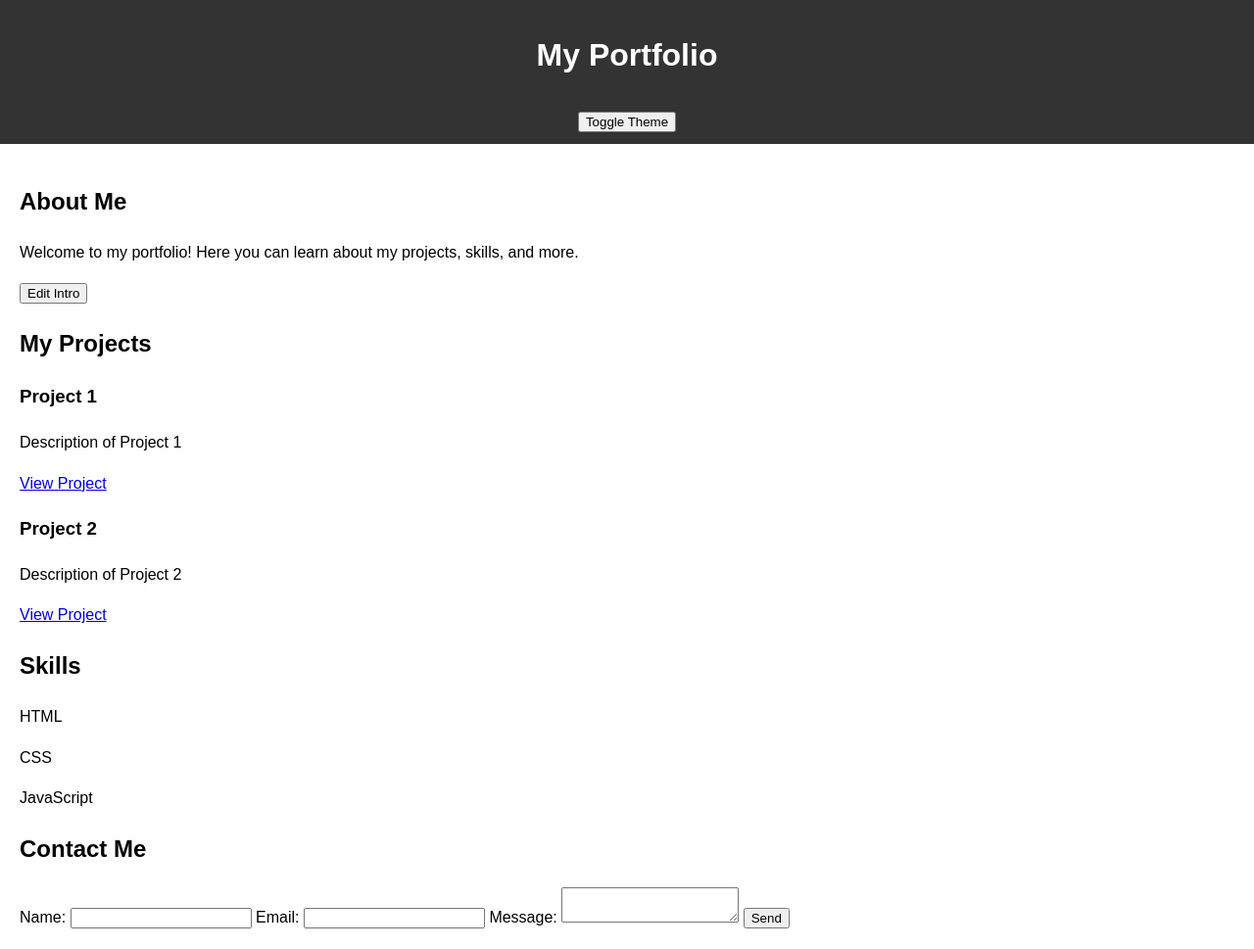
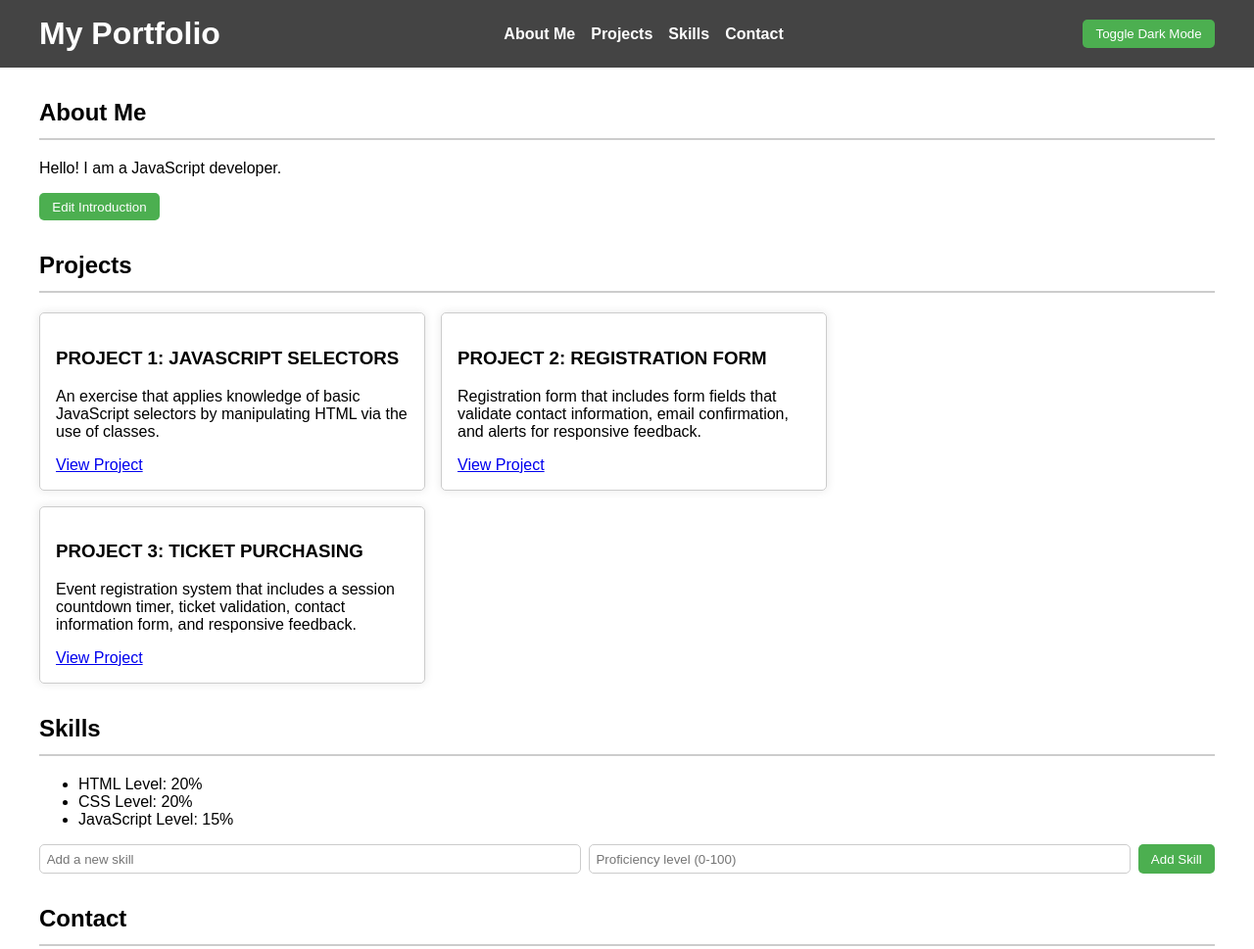
Before and after one commit to jokliew/cmst388, a plain HTML site: page project4/index.html in a window 1280 px wide. Shown: the top 969 px of the page at 98% size. Drawn offline with Linux system fonts and the light colour scheme.

Commit message:
insert links and final touches

```diff
--- /dev/null
+++ b/index.html
@@ -0,0 +1,43 @@
+<!DOCTYPE html>
+<html lang="en">
+<head>
+    <meta charset="UTF-8">
+    <meta name="viewport" content="width=device-width, initial-scale=1.0">
+    <title>Student Portfolio</title>
+    <link rel="stylesheet" href="style.css">
+</head>
+<body>
+    <header>
+        <h1>My Portfolio</h1>
+        <button id="themeToggleButton">Toggle Theme</button>
+    </header>
+    <main>
+        <section id="intro">
+            <h2>About Me</h2>
+            <p id="introText">Welcome to my portfolio! Here you can learn about my projects, skills, and more.</p>
+            <button id="editIntroButton">Edit Intro</button>
+        </section>
+        <section id="projects">
+            <h2>My Projects</h2>
+            <div id="projectsContainer"></div>
+        </section>
+        <section id="skills">
+            <h2>Skills</h2>
+            <div id="skillsContainer"></div>
+        </section>
+        <section id="contact">
+            <h2>Contact Me</h2>
+            <form id="contactForm">
+                <label for="name">Name:</label>
+                <input type="text" id="name" required>
+                <label for="email">Email:</label>
+                <input type="email" id="email" required>
+                <label for="message">Message:</label>
+                <textarea id="message" required></textarea>
+                <button type="submit">Send</button>
+            </form>
+        </section>
+    </main>
+    <script src="project4.js"></script>
+</body>
+</html>
--- a/project4/project4.js
+++ b/project4.js
@@ -1,13 +1,16 @@
-// PART 1: SETUP VARIABLES
+// PART 1: DOM ELEMENT REFERENCES
 const introText = document.getElementById('introText');
 const editIntroButton = document.getElementById('editIntroButton');
 const projectsContainer = document.getElementById('projectsContainer');
 const skillsContainer = document.getElementById('skillsContainer');
+const addSkillButton = document.getElementById('addSkillButton');
+const newSkillInput = document.getElementById('newSkillInput');
+const skillLevelInput = document.getElementById('skillLevelInput');
 const themeToggleButton = document.getElementById('themeToggleButton');
 const contactForm = document.getElementById('contactForm');
 const body = document.body;
 
-// PART 2: IMPLEMENT DYNAMIC PROJECTS AND SKILLS
+// PART 2: DATA FOR PROJECTS AND SKILLS
 const projects = [
     { title: 'Project 1', description: 'Description of Project 1', link: '#' },
     { title: 'Project 2', description: 'Description of Project 2', link: '#' }
@@ -19,20 +22,18 @@ const skills = [
     { name: 'JavaScript', level: 75 }
 ];
 
-function displayProjects() {
-    projects.forEach(project => {
+// PART 3: HELPER FUNCTIONS
+function createProjectElement(project) {
     const projectDiv = document.createElement('div');
     projectDiv.innerHTML = `
         <h3>${project.title}</h3>
         <p>${project.description}</p>
         <a href="${project.link}" target="_blank">View Project</a>
     `;
-        projectsContainer.appendChild(projectDiv);
-    });
+    return projectDiv;
 }
 
-function displaySkills() {
-    skills.forEach(skill => {
+function createSkillElement(skill) {
     const skillDiv = document.createElement('div');
     skillDiv.innerHTML = `
         <p>${skill.name}</p>
@@ -40,27 +41,41 @@ function displaySkills() {
             <div class="progress-bar" style="width: ${skill.level}%"></div>
         </div>
     `;
-        skillsContainer.appendChild(skillDiv);
+    return skillDiv;
+}
+
+function loadProjects() {
+    projects.forEach(project => {
+        projectsContainer.appendChild(createProjectElement(project));
     });
 }
 
-displayProjects();
-displaySkills();
+function loadSkills() {
+    skills.forEach(skill => {
+        skillsContainer.appendChild(createSkillElement(skill));
+    });
+}
 
-// PART 3: IMPLEMENT INTRO TEXT EDITING
+function updateIntroText(newText) {
+    introText.textContent = newText;
+    localStorage.setItem('introText', newText);
+}
+
+function applySavedTheme() {
+    const savedTheme = localStorage.getItem('theme');
+    if (savedTheme === 'dark') {
+        body.classList.add('dark-mode');
+    }
+}
+
+// PART 4: EVENT LISTENERS
 editIntroButton.addEventListener('click', () => {
     const newText = prompt('Edit your intro:', introText.textContent);
     if (newText) {
-        introText.textContent = newText;
-        localStorage.setItem('introText', newText);
+        updateIntroText(newText);
     }
 });
 
-if (localStorage.getItem('introText')) {
-    introText.textContent = localStorage.getItem('introText');
-}
-
-// PART 4: IMPLEMENT CONTACT FORM FUNCTIONALITY
 contactForm.addEventListener('submit', async (event) => {
     event.preventDefault();
     const formData = {
@@ -86,15 +101,17 @@ contactForm.addEventListener('submit', async (event) => {
     }
 });
 
-// PART 5: IMPLEMENT THEME TOGGLE
 themeToggleButton.addEventListener('click', () => {
     body.classList.toggle('dark-mode');
     localStorage.setItem('theme', body.classList.contains('dark-mode') ? 'dark' : 'light');
 });
 
-(function applySavedTheme() {
-    const savedTheme = localStorage.getItem('theme');
-    if (savedTheme === 'dark') {
-        body.classList.add('dark-mode');
+// PART 5: INITIALIZATION
+(function initializePage() {
+    if (localStorage.getItem('introText')) {
+        introText.textContent = localStorage.getItem('introText');
     }
+    applySavedTheme();
+    loadProjects();
+    loadSkills();
 })();
--- /dev/null
+++ b/project4/css/style.css
@@ -0,0 +1,180 @@
+/* Base Styles */
+body {
+    font-family: 'Arial', sans-serif;
+    margin: 0;
+    padding: 0;
+    background-color: white;
+    color: black;
+    transition: background-color 0.3s, color 0.3s;
+}
+
+body.dark-mode {
+    background-color: #333;
+    color: white;
+}
+
+header {
+    background-color: #444;
+    color: white;
+    padding: 1em 0;
+    margin-bottom: 2em;
+}
+
+body.dark-mode header {
+    background-color: #222;
+}
+
+header .container {
+    display: flex;
+    justify-content: space-between;
+    align-items: center;
+    max-width: 1200px;
+    margin: 0 auto;
+    padding: 0 1em;
+}
+
+header h1 {
+    margin: 0;
+}
+
+nav ul {
+    list-style: none;
+    padding: 0;
+    margin: 0;
+    display: flex;
+}
+
+nav ul li {
+    margin-right: 1em;
+}
+
+nav ul li a {
+    color: white;
+    text-decoration: none;
+    font-weight: bold;
+}
+
+body.dark-mode nav ul li a {
+    color: #ddd;
+}
+
+.container {
+    max-width: 1200px;
+    margin: 0 auto;
+    padding: 0 1em;
+}
+
+section {
+    margin: 2em 0;
+}
+
+h2 {
+    border-bottom: 2px solid #ccc;
+    padding-bottom: 0.5em;
+}
+
+button {
+    background-color: #4CAF50;
+    color: white;
+    border: none;
+    padding: 0.5em 1em;
+    cursor: pointer;
+    border-radius: 5px;
+    transition: background-color 0.3s;
+}
+
+button:hover {
+    background-color: #45a049;
+}
+
+button:disabled {
+    background-color: #ccc;
+    cursor: not-allowed;
+}
+
+/* Project Styles */
+#project-list {
+    display: flex;
+    flex-wrap: wrap;
+    gap: 1em;
+}
+
+.project-card {
+    border: 1px solid #ccc;
+    border-radius: 5px;
+    padding: 1em;
+    width: 100%;
+    max-width: 30%;
+    box-shadow: 0 0 10px rgba(0, 0, 0, 0.1);
+    transition: transform 0.3s, box-shadow 0.3s;
+}
+
+body.dark-mode .project-card {
+    border-color: #555;
+    background-color: #444;
+}
+
+.project-card:hover {
+    transform: translateY(-5px);
+    box-shadow: 0 10px 20px rgba(0, 0, 0, 0.2);
+}
+
+/* Skill Styles */
+.skill-inputs {
+    display: flex;
+    gap: 0.5em;
+    margin: 1em 0;
+}
+
+.skill-inputs input {
+    flex: 1;
+    padding: 0.5em;
+    border: 1px solid #ccc;
+    border-radius: 5px;
+}
+
+.skill-inputs button {
+    flex-shrink: 0;
+}
+
+.skill-bar {
+    background-color: #ddd;
+    border-radius: 5px;
+    overflow: hidden;
+    margin: 0.5em 0;
+}
+
+.skill-bar-fill {
+    background-color: #4caf50;
+    height: 20px;
+    width: 0;
+    border-radius: 5px;
+    transition: width 0.3s;
+}
+
+body.dark-mode .skill-bar-fill {
+    background-color: #76c7c0;
+}
+
+/* Contact Form Styles */
+form {
+    display: flex;
+    flex-direction: column;
+}
+
+form label {
+    margin-top: 0.5em;
+}
+
+form input,
+form textarea {
+    padding: 0.5em;
+    border: 1px solid #ccc;
+    border-radius: 5px;
+    margin-top: 0.2em;
+}
+
+form button {
+    align-self: flex-start;
+    margin-top: 1em;
+}
--- a/project4/index.html
+++ b/project4/index.html
@@ -4,40 +4,55 @@
     <meta charset="UTF-8">
     <meta name="viewport" content="width=device-width, initial-scale=1.0">
     <title>Student Portfolio</title>
-    <link rel="stylesheet" href="style.css">
+    <link rel="stylesheet" href="css/style.css">
 </head>
 <body>
     <header>
-        <h1>My Portfolio</h1>
-        <button id="themeToggleButton">Toggle Theme</button>
+        <div class="container">
+            <h1>My Portfolio</h1>
+            <nav>
+                <ul>
+                    <li><a href="#about">About Me</a></li>
+                    <li><a href="#projects">Projects</a></li>
+                    <li><a href="#skills">Skills</a></li>
+                    <li><a href="#contact">Contact</a></li>
+                </ul>
+            </nav>
+            <button id="theme-toggle">Toggle Dark Mode</button>
+        </div>
     </header>
-    <main>
-        <section id="intro">
+    <main class="container">
+        <section id="about">
             <h2>About Me</h2>
-            <p id="introText">Welcome to my portfolio! Here you can learn about my projects, skills, and more.</p>
-            <button id="editIntroButton">Edit Intro</button>
+            <p id="introduction">Hello! I am a JavaScript developer.</p>
+            <button id="edit-intro">Edit Introduction</button>
         </section>
         <section id="projects">
-            <h2>My Projects</h2>
-            <div id="projectsContainer"></div>
+            <h2>Projects</h2>
+            <div id="project-list" class="grid"></div>
         </section>
         <section id="skills">
             <h2>Skills</h2>
-            <div id="skillsContainer"></div>
+            <ul id="skill-list"></ul>
+            <div class="skill-inputs">
+                <input type="text" id="new-skill" placeholder="Add a new skill">
+                <input type="number" id="skill-level" placeholder="Proficiency level (0-100)">
+                <button id="add-skill">Add Skill</button>
+            </div>
         </section>
         <section id="contact">
-            <h2>Contact Me</h2>
-            <form id="contactForm">
+            <h2>Contact</h2>
+            <form id="contact-form">
                 <label for="name">Name:</label>
-                <input type="text" id="name" required>
+                <input type="text" id="name" name="name" required>
                 <label for="email">Email:</label>
-                <input type="email" id="email" required>
+                <input type="email" id="email" name="email" required>
                 <label for="message">Message:</label>
-                <textarea id="message" required></textarea>
+                <textarea id="message" name="message" required></textarea>
                 <button type="submit">Send</button>
             </form>
         </section>
     </main>
-    <script src="project4.js"></script>
+    <script src="js/project4.js"></script>
 </body>
 </html>
--- /dev/null
+++ b/project4/js/project4.js
@@ -0,0 +1,164 @@
+document.addEventListener('DOMContentLoaded', () => {
+    /* PART 1: SETUP VARIABLES
+    --------------------------------------------------
+    */
+
+    // TODO: Get the elements from the DOM and store them in variables. Include the following elements:
+    // - introduction
+    // - editIntroButton
+    // - projectList
+    // - skillList
+    // - addSkillButton
+    // - newSkillInput
+    // - skillLevelInput
+    // - contactForm
+    // - themeToggleButton
+    // - body
+    const introText = document.getElementById('introduction');
+    const editIntroButton = document.getElementById('edit-intro');
+    // const projectsContainer = document.getElementById('projectsContainer');
+    const projectList = document.getElementById('project-list');
+    // const skillsContainer = document.getElementById('skillsContainer');
+    const skillList = document.getElementById('skill-list');
+    const addSkillButton = document.getElementById('add-skill');
+    const newSkillInput = document.getElementById('new-skill');
+    const skillLevelInput = document.getElementById('skill-level');
+    const themeToggleButton = document.getElementById('theme-toggle');
+    const contactForm = document.getElementById('contact-form');
+    const body = document.body;
+
+    /* PART 2: IMPLEMENT DYNAMIC PROJECTS AND SKILLS
+    --------------------------------------------------
+    */
+
+    const projects = [
+        // TODO: Add projects here by defining objects with title, description, and link properties
+        // Example: { title: 'Project 1', description: 'Description of project 1', link: '#'}
+
+        { title: 'PROJECT 1: JAVASCRIPT SELECTORS', description: 'An exercise that applies knowledge of basic JavaScript selectors by manipulating HTML via the use of classes.', link: 'https://cmst388-jocampo9.azurewebsites.net/project1/' },
+        { title: 'PROJECT 2: REGISTRATION FORM', description: 'Registration form that includes form fields that validate contact information, email confirmation, and alerts for responsive feedback.', link: 'https://cmst388-jocampo9.azurewebsites.net/project2/' },
+        { title: 'PROJECT 3: TICKET PURCHASING', description: 'Event registration system that includes a session countdown timer, ticket validation, contact information form, and responsive feedback.', link: 'https://cmst388-jocampo9.azurewebsites.net/project3/event_registration.html' }
+
+    ];
+
+    const skills = [
+        // TODO: Add skills here by defining objects with name and level properties
+        { name: 'HTML', level: 20 },
+        { name: 'CSS', level: 20 },
+        { name: 'JavaScript', level: 15 }
+    ];
+
+    function createProjectElement(project) {
+        const projectCard = document.createElement('div');
+        projectCard.className = 'project-card';
+        projectCard.innerHTML = `
+            <h3>${project.title}</h3>
+            <p>${project.description}</p>
+            <a href="${project.link}" target="_blank">View Project</a>
+        `;
+        return projectCard;
+    }
+
+    function displayProjects() {
+        projectList.innerHTML = '';
+        projects.forEach(project => {
+            // TODO: Create a new div element assigned to a new variable called projectCard and assign a className of 'project-card'. Set innerHTML to display the project title, description, and link
+            // Example: projectCard.innerHTML = `<h3>${project.title}</h3> ...`
+            const projectCard = createProjectElement(project);
+            projectList.appendChild(projectCard);
+        });
+    }
+
+
+    function displaySkills() {
+        skillList.innerHTML = '';
+        skills.forEach(skill => {
+            // TODO: Create a new li element assigned to a new variable called skillItem. Set innerHTML to display the skill name and level
+            const skillItem = document.createElement('li'); // Create a new list item
+            skillItem.innerHTML = `
+                <span>${skill.name}</span>
+                <span>Level: ${skill.level}%</span>
+            `;
+            skillList.appendChild(skillItem);
+        });
+    }
+
+    /* PART 3: IMPLEMENT INTRO TEXT EDITING
+    --------------------------------------------------
+    */
+    function updateIntroText(newText) {
+        introText.textContent = newText;
+        localStorage.setItem('introText', newText);
+    }
+
+    editIntroButton.addEventListener('click', () => {
+        // TODO: Prompt the user to enter a new introduction and update the introduction element with the new text
+        console.log('Edit button clicked');
+        const newText = prompt('Edit your intro:', introText.textContent);
+    if (newText) {
+        updateIntroText(newText);
+        console.log('Introduction updated');
+    }
+    });
+
+    /* PART 4: IMPLEMENT SKILLS DISPLAY AND CONTACT FORM FUNCTIONALITY
+    --------------------------------------------------
+    */
+
+    addSkillButton.addEventListener('click', () => {
+        const newSkill = newSkillInput.value.trim();
+        const skillLevel = parseInt(skillLevelInput.value, 10);
+        if (newSkill && skillLevel >= 0 && skillLevel <= 100) {
+            // TODO:
+            //   1. Add the new skill to the skills array and display the updated list of skills.
+            //   2. Clear the input fields after adding the skill
+            skills.push({ name: newSkill, level: skillLevel });
+            displaySkills();
+            newSkillInput.value = '';
+            skillLevelInput.value = '';
+
+        } else {
+            // TODO: Display an alert if the skill name is empty or the skill level is not between 0 and 100
+            alert('Please enter a valid skill name and a level between 0 and 100.');
+        }
+    });
+
+    contactForm.addEventListener('submit', (event) => {
+        event.preventDefault();
+        // TODO:
+        //   1. Get the values from the form fields name, email, and message and store them in variables.
+        //   2. Display an alert if any of the fields are empty. Otherwise, display a success message
+        const name = document.getElementById('name').value.trim();
+        const email = document.getElementById('email').value.trim();
+        const message = document.getElementById('message').value.trim();
+        if (!name || !email || !message) {
+            alert('Please fill out all fields before submitting.');
+        } else {
+            alert('Thank you for reaching out! Your message has been sent.');
+            contactForm.reset();
+        }
+
+    });
+
+    /* PART 5: IMPLEMENT THEME TOGGLE
+    --------------------------------------------------
+    */
+
+    themeToggleButton.addEventListener('click', () => {
+        // TODO: Toggle the dark-mode class on the body and save the theme preference to local storage
+        body.classList.toggle('dark-mode');
+        localStorage.setItem('theme', body.classList.contains('dark-mode') ? 'dark' : 'light');
+    });
+
+    // Do not edit any code below this line
+    function applySavedTheme() {
+        const savedTheme = localStorage.getItem('theme');
+        if (savedTheme === 'dark') {
+            body.classList.add('dark-mode');
+        }
+    }
+
+    applySavedTheme();
+    displayProjects();
+    displaySkills();
+});
--- a/project4/style.css
+++ /dev/null
@@ -1,31 +0,0 @@
-body {
-    font-family: Arial, sans-serif;
-    line-height: 1.6;
-    margin: 0;
-    padding: 0;
-    transition: background-color 0.3s, color 0.3s;
-}
-
-header {
-    background: #333;
-    color: #fff;
-    padding: 10px 20px;
-    text-align: center;
-}
-
-header button {
-    margin-top: 10px;
-}
-
-main {
-    padding: 20px;
-}
-
-section {
-    margin-bottom: 20px;
-}
-
-.dark-mode {
-    background-color: #121212;
-    color: #eee;
-}
```
Also changed, not shown: 3 other files. Lines whose indentation alone changed are shown as unchanged.
